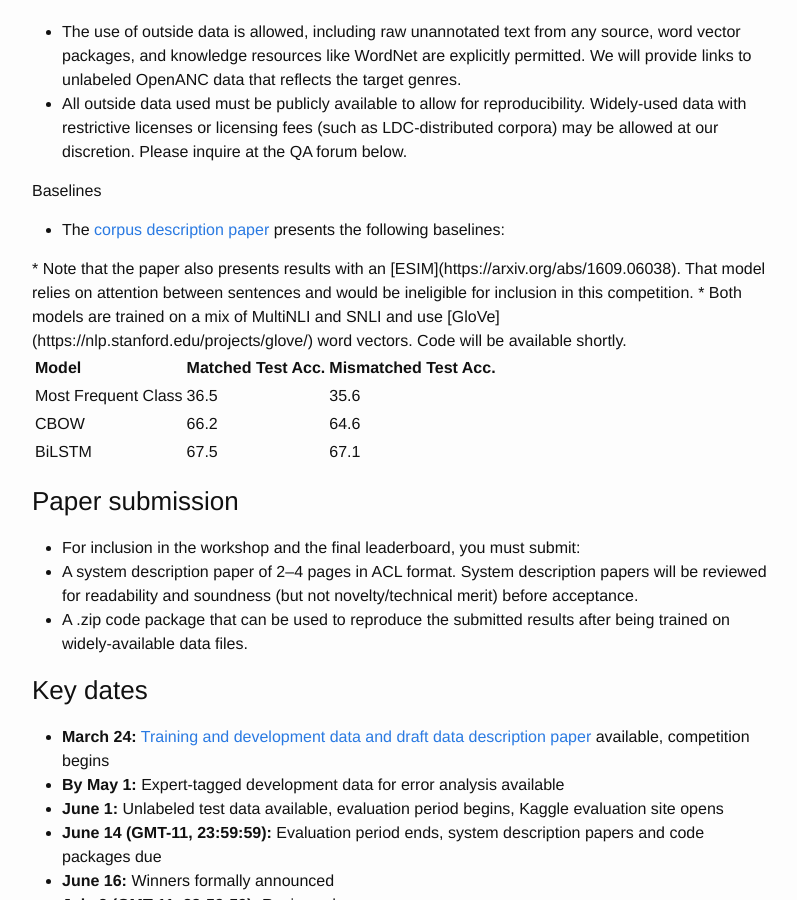
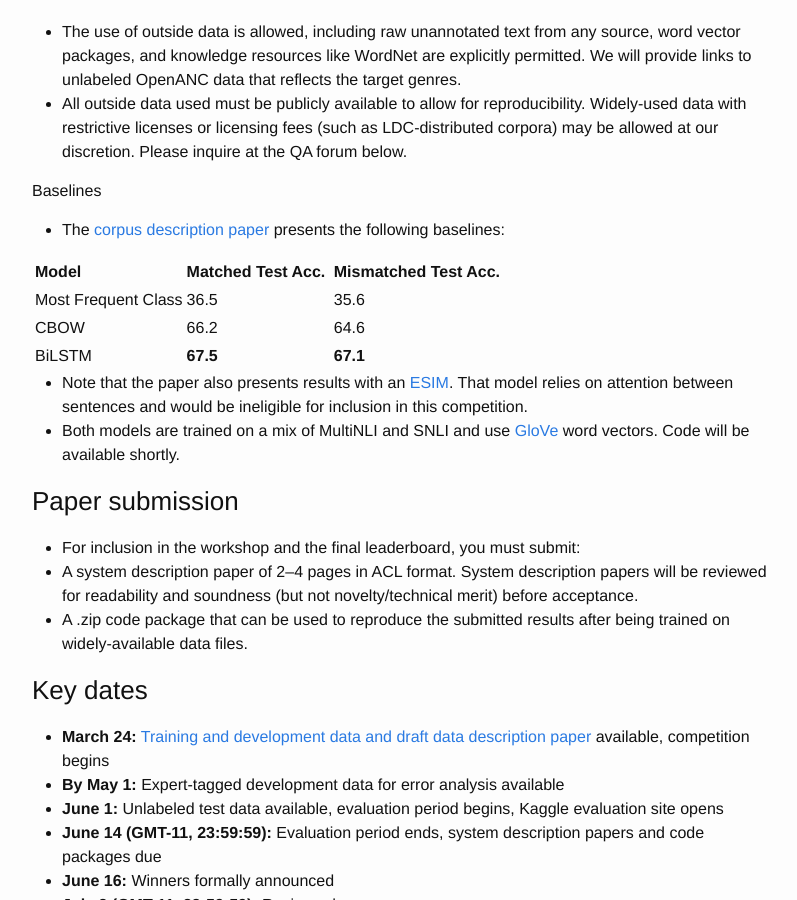
Before and after one commit to RepEval2017/RepEval2017.github.io, a Jekyll site: the page built from shared_task.md, in a window 1280 px wide and 900 px high, scrolled down 2543 px. Shown: the whole window, without its empty margins (238-1035 px from the left). Built offline with Jekyll 4.4.1, drawn with Linux system fonts in a browser that asks for light colours.

Commit message:
Formatting fixes.

```diff
--- a/shared_task.md
+++ b/shared_task.md
@@ -623,13 +623,13 @@ A preliminary version of the training and development sections of the task data
 
 <td class="c48" colspan="1" rowspan="1">
 
-<strong>Model</strong>
+<strong>Model&nbsp;</strong>
 
 </td>
 
 <td class="c46" colspan="1" rowspan="1">
 
-<strong>Matched Test Acc.</strong>
+<strong>Matched Test Acc.&nbsp;</strong>
 
 </td>
 
@@ -670,19 +670,20 @@ A preliminary version of the training and development sections of the task data
 <span class="c7">BiLSTM</span>
 </td>
 <td class="c49" colspan="1" rowspan="1">
-<span class="c7">67.5</span>
+<strong>67.5</strong>
 </td>
 <td class="c44" colspan="1" rowspan="1">
-<span class="c7">67.1</span>
+<strong>67.1</strong>
 </td>
 </tr>
-
-* Note that the paper also presents results with an [ESIM](https://arxiv.org/abs/1609.06038). That model relies on attention between sentences and would be ineligible for inclusion in this competition.
-* Both models are trained on a mix of MultiNLI and SNLI and use [GloVe](https://nlp.stanford.edu/projects/glove/) word vectors. Code will be available shortly.
 
 </tbody>
 
 </table>
+
+
+* Note that the paper also presents results with an [ESIM](https://arxiv.org/abs/1609.06038). That model relies on attention between sentences and would be ineligible for inclusion in this competition.
+* Both models are trained on a mix of MultiNLI and SNLI and use [GloVe](https://nlp.stanford.edu/projects/glove/) word vectors. Code will be available shortly.
 
 <span class="c4"></span>
 
```
